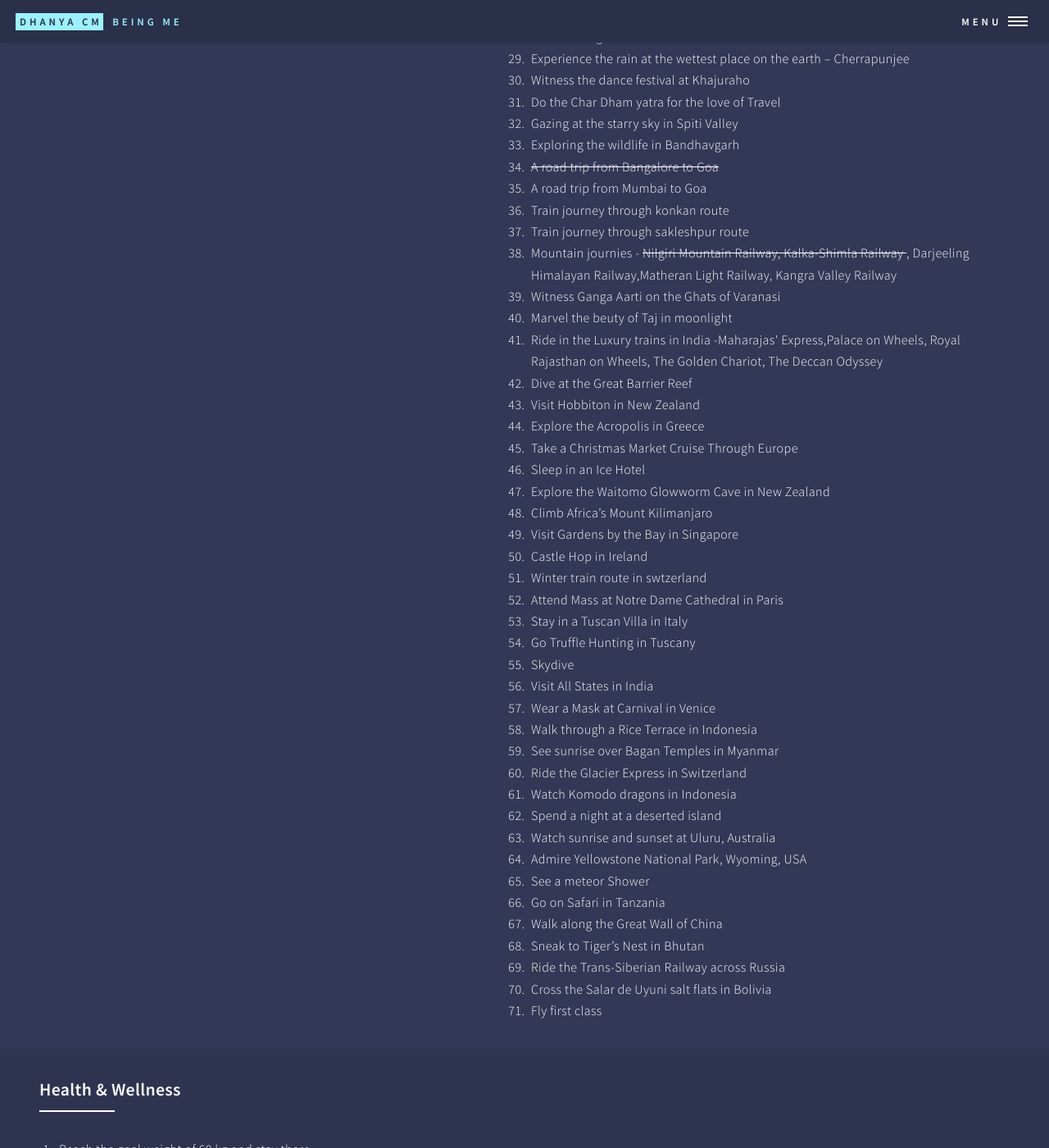
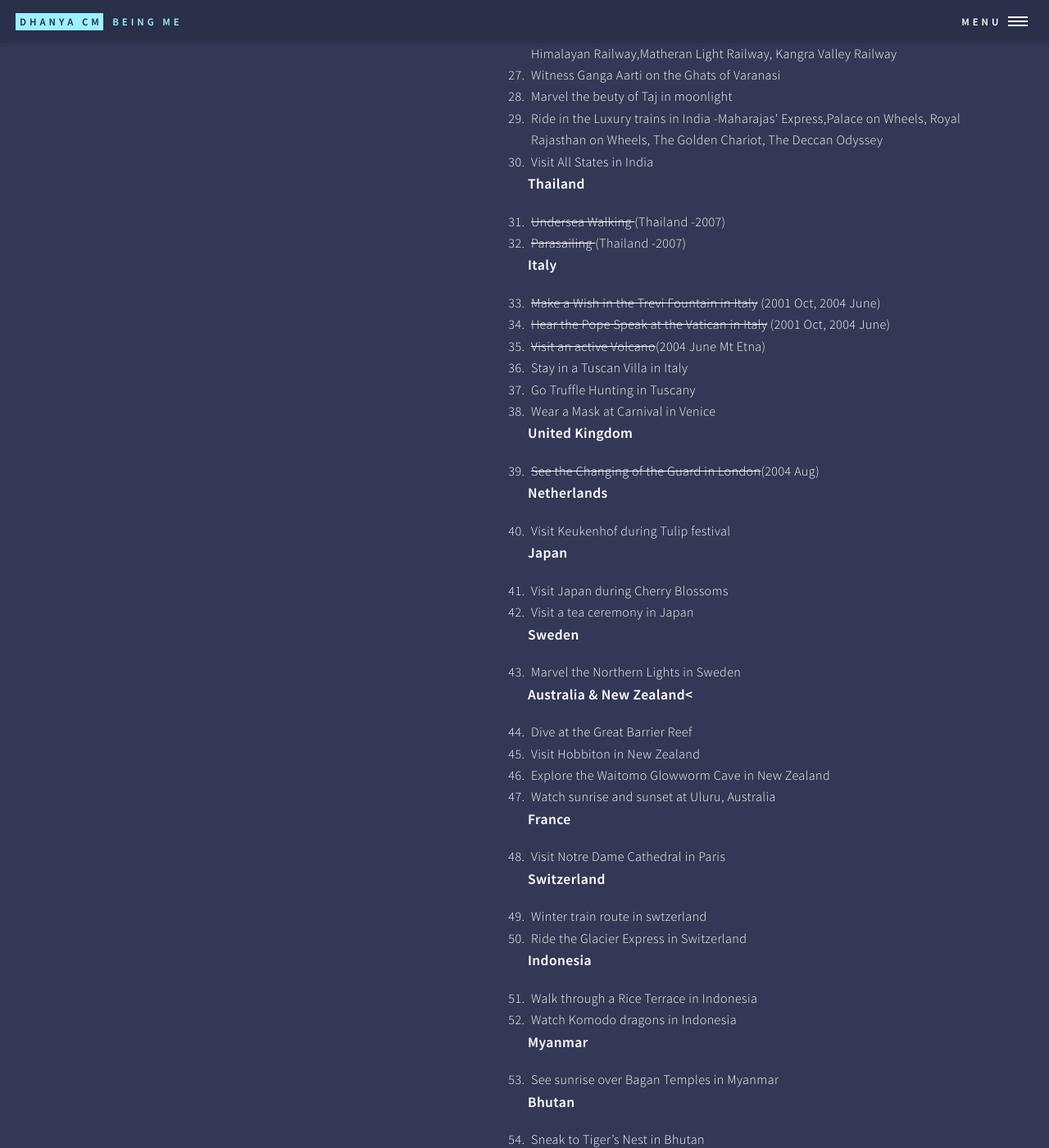
Before and after one commit to dhanyacm/dhanyacm, a Jekyll site: the page built from lifegoals.html, in a window 1280 px wide and 1400 px high, scrolled down 8836 px. Shown: the whole window at 82% size. Built offline with Jekyll 4.4.1, drawn with Linux system fonts in a browser that asks for light colours; some of the changed text lies outside the part shown.

Commit message:
Update lifegoals.html

```diff
--- a/lifegoals.html
+++ b/lifegoals.html
@@ -588,27 +588,17 @@
 							<h3>Experiences</h3>
 						</header>
 						<ol>
+							<h4>India</h4>
+
 							<li><del>Go on a River rafting trip </del>(Sikkim-2007 , Dandeli-2009 and Coorg-2005) </li>
 							<li><del>Go Kayaking  </del>(Karwar 2005)</li>
-							<li><del> Undersea Walking </del>(Thailand -2007) </li>
-							<li><del> Parasailing  </del>(Thailand -2007)</li>
-							<li><del>Visit Valley of Flowers  </del> (Aug 2009)</li>
+<li><del>Visit Valley of Flowers  </del> (Aug 2009)</li>
 							<li><del>Camping in Thar Desert</li>
 							<li><del> White Water Rafting in Rishikesh</li>
 							<li><del>The mesmerising sunset at the Backwaters in a house boat – Allepey</li>
-							<li><del>Make a Wish in the Trevi Fountain in Italy</del> (2001 Oct, 2004 June)</li>
-							<li><del>Hear the Pope Speak at the Vatican in Italy</del> (2001 Oct, 2004 June)</li>
-							<li><del>See the Changing of the Guard in London</del>(2004 Aug)</li>
-							<li><del>Visit an active Volcano</del>(2004 June Mt Etna)</li>
 							<li> <del>Take a dip in the Hot Springs </del>(2003 Manali,Leh)</li>
 							<li><del>To see the changing colours of lakes in Ladakh</li>
-								<li><del>Catch the sunrise at Taj Mahal in Agra</del></li>
-							<li>Snorkel and Scuba</li>
-							<li>Go in a Cruise ship</li>
-							<li>Visit Keukenhof during Tulip festival</li>
-							<li>Visit Japan during Cherry Blossoms</li>
-							<li>Visit a tea ceremony in Japan</li>
-							<li>Marvel the Northern Lights in Sweden</li>
+							<li><del>Catch the sunrise at Taj Mahal in Agra</del></li>
 							<li>Experience Theyyam </li>
 							<li>See Thrissur Pooram</li>
 							<li>Visit Munnar during kurinji blooms</li>
@@ -629,36 +619,144 @@
                                                         <li>Witness Ganga Aarti on the Ghats of Varanasi</li>
 							<li>Marvel the beuty of Taj in moonlight</li>
 							<li>Ride in the Luxury trains in India -Maharajas' Express,Palace on Wheels, Royal Rajasthan on Wheels, The Golden Chariot, The Deccan Odyssey  </li>
+
+							<li>Visit All States in India</li>
+
+
+							<h4>Thailand</h4>
+
+							<li><del> Undersea Walking </del>(Thailand -2007) </li>
+							<li><del> Parasailing  </del>(Thailand -2007)</li>
+
+							<h4>Italy</h4>
+							<li><del>Make a Wish in the Trevi Fountain in Italy</del> (2001 Oct, 2004 June)</li>
+							<li><del>Hear the Pope Speak at the Vatican in Italy</del> (2001 Oct, 2004 June)</li>
+							<li><del>Visit an active Volcano</del>(2004 June Mt Etna)</li>
+							<li>Stay in a Tuscan Villa in Italy</li>
+							<li>Go Truffle Hunting in Tuscany</li>
+
+							<li>Wear a Mask at Carnival in Venice</li>
+
+							<h4>United Kingdom</h4>
+							<li><del>See the Changing of the Guard in London</del>(2004 Aug)</li>
+
+							<h4>Netherlands</h4>
+
+							<li>Visit Keukenhof during Tulip festival</li>
+
+							<h4>Japan</h4>
+							<li>Visit Japan during Cherry Blossoms</li>
+							<li>Visit a tea ceremony in Japan</li>
+
+							<h4>Sweden</h4>
+							<li>Marvel the Northern Lights in Sweden</li>
+
+							<h4>Australia & New Zealand<</h4>
 							<li>Dive at the Great Barrier Reef</li>
 							<li>Visit Hobbiton in New Zealand</li>
+							<li>Explore the Waitomo Glowworm Cave in New Zealand</li>
+
+							<li>Watch sunrise and sunset at Uluru, Australia</li>
+
+							<h4>France</h4>
+
+							<li><del></del>Visit Notre Dame Cathedral in Paris</del></li>
+							<h4>Switzerland</h4>
+
+							<li>Winter train route in swtzerland</li>
+
+							<li>Ride the Glacier Express in Switzerland</li>
+							<h4>Indonesia</h4>
+
+							<li>Walk through a Rice Terrace in Indonesia</li>
+								<li>Watch Komodo dragons in Indonesia</li>
+							<h4>Myanmar</h4>
+
+							<li>See sunrise over Bagan Temples in Myanmar</li>
+							<h4>Bhutan</h4>
+
+							<li>Sneak to Tiger’s Nest in Bhutan</li>
+							<h4>China</h4>
+
+							<li>Walk along the Great Wall of China</li>
+							<h4>Ireland</h4>
+
+							<li>Castle Hop in Ireland</li>
+							<h4>Russia</h4>
+
+							<li>Ride the Trans-Siberian Railway across Russia</li>
+							<h4>Bolivia</h4>
+
+							<li>Cross the Salar de Uyuni salt flats in Bolivia</li>
+							<h4>USA</h4>
+							<li>Admire Yellowstone National Park, Wyoming, USA</li>
+
+
+
+
+							<h4>Africa</h4>
+							<li>Go on Safari in Tanzania</li>
+							<li>Climb Africa’s Mount Kilimanjaro</li>
+
+							<h4>Singapore</h4>
+
+							<li>Visit Gardens by the Bay in Singapore</li>
+
+							<h4>General</h4>
+
+
+							<li>Snorkel and Scuba</li>
+							<li>Go in a Cruise ship</li>
 							<li>Explore the Acropolis in Greece</li>
 							<li>Take a Christmas Market Cruise Through Europe</li>
 							<li>Sleep in an Ice Hotel</li>
-							<li>Explore the Waitomo Glowworm Cave in New Zealand</li>
-							<li>Climb Africa’s Mount Kilimanjaro</li>
-							<li>Visit Gardens by the Bay in Singapore</li>
-							<li>Castle Hop in Ireland</li>
-							<li>Winter train route in swtzerland</li>
-							<li>Attend Mass at Notre Dame Cathedral in Paris</li>
-							<li>Stay in a Tuscan Villa in Italy</li>
-							<li>Go Truffle Hunting in Tuscany</li>
+							<li>See a meteor Shower </li>
 							<li>Skydive</li>
-							<li>Visit All States in India</li>
-							<li>Wear a Mask at Carnival in Venice</li>
-							<li>Walk through a Rice Terrace in Indonesia</li>
-							<li>See sunrise over Bagan Temples in Myanmar</li>
-							<li>Ride the Glacier Express in Switzerland</li>
-							<li>Watch Komodo dragons in Indonesia</li>
-							<li>Spend a night at a deserted island</li>
-							<li>Watch sunrise and sunset at Uluru, Australia</li>
-							<li>Admire Yellowstone National Park, Wyoming, USA</li>
-							<li>See a meteor Shower </li>
-							<li>Go on Safari in Tanzania</li>
-							<li>Walk along the Great Wall of China</li>
-							<li>Sneak to Tiger’s Nest in Bhutan</li>
-							<li>Ride the Trans-Siberian Railway across Russia</li>
-							<li>Cross the Salar de Uyuni salt flats in Bolivia</li>
-							<li>Fly first class</li>
+
+
+
+							<h4>🌏 Cultural Immersion</h4>
+<li>Participate in the Inti Raymi Festival – Cusco, Peru (Inca Sun Festival in June)</li>
+<li>Sleep in a yurt with nomads – Mongolia</li>
+<li>Attend a Japanese tea harvesting & tasting tour – Uji, Japan</li>
+<li>Shadow a Flamenco dancer – Seville, Spain</li>
+<li>Live in a Buddhist monastery – Nepal or Bhutan</li>
+
+<h4>🌄 Nature & Adventure</h4>
+<li>Swim with whale sharks – Philippines or Mexico (Isla Holbox)</li>
+<li>Climb a frozen waterfall – Iceland or Ouray, Colorado</li>
+<li>Hike the Rainbow Mountain – Peru</li>
+<li>Experience midnight sun kayaking – Norway</li>
+<li>Walk the Caminito del Rey – Spain</li>
+
+<h4>🌌 Celestial & Remote</h4>
+<li>Stargaze in the Atacama Desert – Chile</li>
+<li>See the bioluminescent plankton – Maldives or Vaadhoo Island</li>
+<li>Camp in the Wadi Rum desert – Jordan</li>
+<li>Watch the Milky Way rise over the Sahara – Morocco</li>
+
+<h4>🎭 Festivals & Traditions</h4>
+<li>Burning Man – Nevada, USA (a transformative cultural event)</li>
+<li>La Tomatina – Spain (messy and fun!)</li>
+<li>Songkran Water Festival – Thailand (Thai New Year)</li>
+<li>Semana Santa – Guatemala (incredible religious processions)</li>
+<li>Candle Festival in Ubon Ratchathani – Thailand</li>
+
+<h4>🧘‍♀️ Inner Journey & Wellness</h4>
+<li>Do a silent Vipassana retreat – India, Thailand or Sri Lanka</li>
+<li>Take a forest therapy (Shinrin-yoku) walk – Japan</li>
+<li>Experience a Hammam ritual – Morocco or Turkey</li>
+<li>Soak in Iceland’s lesser-known geothermal pools – like Reykjadalur Valley</li>
+
+<h4>🚂 Slow Travel Journeys</h4>
+<li>The Ghan Expedition – Australia (Darwin to Adelaide train ride)</li>
+<li>Travel the Belmond Andean Explorer – Peru</li>
+<li>Take the Arctic Circle Train – Sweden to Norway</li>
+
+<h4>💙 Meaningful Moments</h4>
+<li>Plant trees in a reforestation program – Costa Rica or Kenya</li>
+<li>Volunteer at an Elephant rescue camp – Thailand or Sri Lanka</li>
+
 
 						</ol>
 					</div>
```
